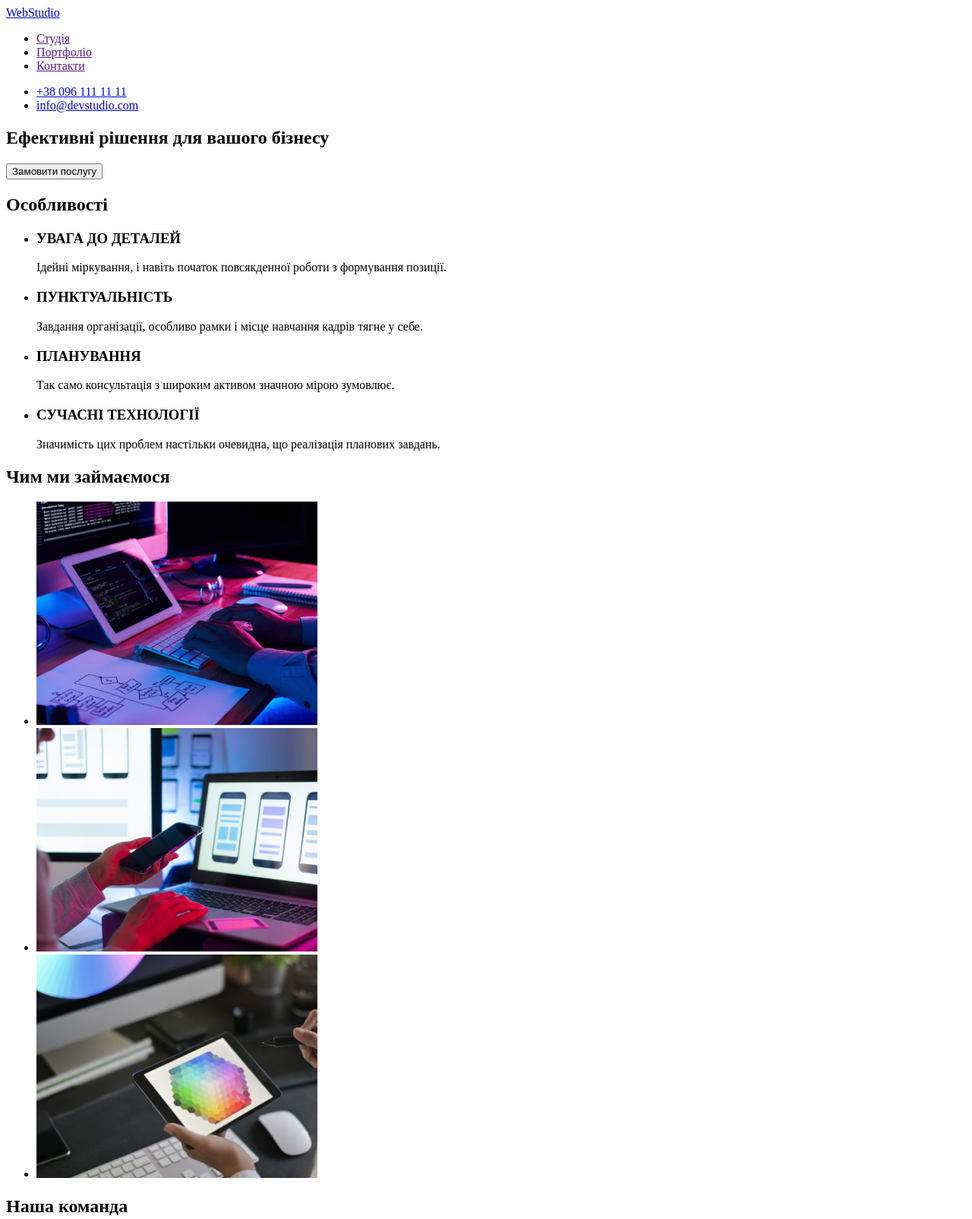
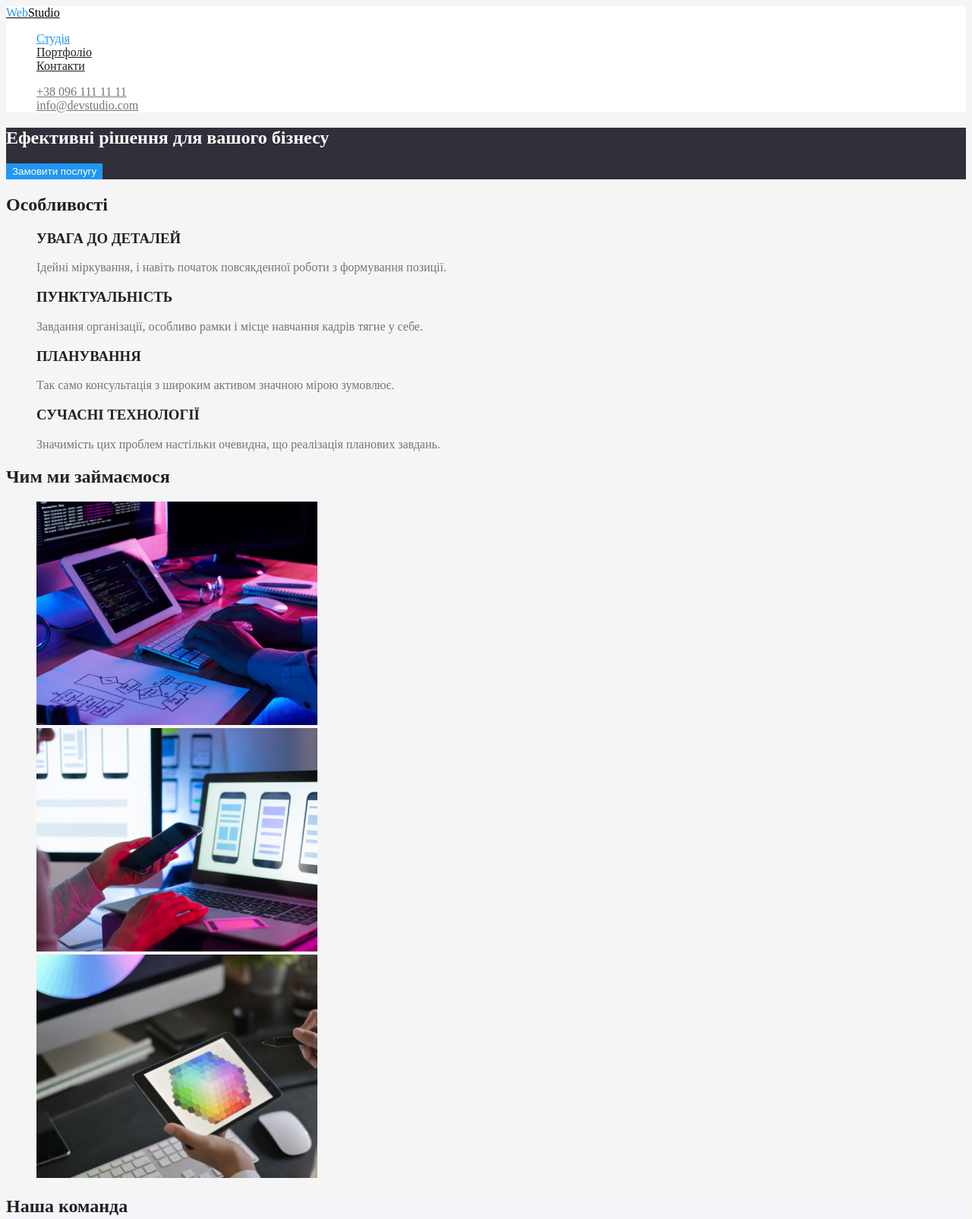
Before and after one commit to Vitalii-IT/goit-markup-hw-02, a plain HTML site: page index.html in a window 1280 px wide. Shown: the top 1604 px of the page at 76% size. Drawn offline with Linux system fonts and the light colour scheme.

Commit message:
Add CSS styles for index.html

```diff
--- /dev/null
+++ b/css/styles.css
@@ -0,0 +1,107 @@
+:root {
+  --primary-text-color: #757575;
+  --secondary-text-color: #212121;
+  --accent-color: #2196f3;
+}
+
+body {
+  background-color: #f5f5f5;
+  color: var(--primary-text-color);
+}
+
+.list {
+  list-style: none;
+}
+/* HEADER */
+
+.header {
+  background-color: #ffffff;
+}
+
+/* logo */
+
+.logo-blue {
+  color: #2196f3;
+}
+
+.logo-black {
+  color: #000000;
+}
+
+/* site-nav header*/
+
+.site-nav .link {
+  color: var(--secondary-text-color);
+}
+.site-nav .link:hover,
+.site-nav .link:focus {
+  color: var(--accent-color);
+}
+
+.site-nav .link.current {
+    color:var(--accent-color);
+}
+
+/* contacts header */
+
+.contacts .link {
+  color: var(--primary-text-color);
+}
+
+.contacts .link:hover,
+.contacts .link:focus {
+  color: var(--accent-color);
+}
+
+/* MAIN */
+
+.hero {
+  background-color: #2f303a;
+}
+
+.hero-title {
+  color: #ffffff;
+}
+
+.hero-button {
+  color: #ffffff;
+  background-color: var(--accent-color);
+  border-color: transparent;
+}
+
+/* Sections */
+
+.section-title,
+.features-title {
+  color: var(--secondary-text-color);
+}
+
+/* Our team */
+
+.our-team {
+  background-color: #f5f4fa;
+}
+
+.team-names {
+  color: var(--secondary-text-color);
+}
+
+/* Футер */
+
+.logo-white {
+  color: #ffffff;
+}
+
+.footer {
+  background-color: #2f303a;
+}
+
+.address {
+  color: #ffffff;
+}
+
+.footer-contacts .link {
+  color: rgba(255, 255, 255, 0.6);
+}
+
+/* PORTFOLIO STYLES */
--- a/index.html
+++ b/index.html
@@ -5,58 +5,59 @@
     <meta http-equiv="X-UA-Compatible" content="IE=edge">
     <meta name="viewport" content="width=device-width, initial-scale=1.0">
     <title>Головна</title>
+    <link rel="stylesheet" href="./css/styles.css">
   </head>
   <body>
     <!--Шапка сайта-->
-    <header>
+    <header class="header">
       <nav>
-        <a href="./index.html"><span lang="en"><span>Web</span>Studio</span></a>
-        <ul>
-          <li><a href="">Студія</a></li>
-          <li><a href="">Портфоліо</a></li>
-          <li><a href="">Контакти</a></li>
+        <a href="./index.html" class="logo-black"><span lang="en"><span class="logo-blue">Web</span>Studio</span></a>
+        <ul class="site-nav list">
+          <li><a href="./index.html" class="link current">Студія</a></li>
+          <li><a href="./portfolio.html" class="link">Портфоліо</a></li>
+          <li><a href="" class="link">Контакти</a></li>
         </ul>
       </nav>
-      <ul>
-        <li><a href="tel:+380961111111">+38 096 111 11 11</a></li>
-        <li><a href="mailto:info@devstudio.com">info@devstudio.com</a></li>
+      <ul class="contacts list">
+        <li><a href="tel:+380961111111" class="link">+38 096 111 11 11</a></li>
+        <li><a href="mailto:info@devstudio.com" class="link">info@devstudio.com</a></li>
       </ul>
     </header>
 
     <main>
       <!--Герой-->
-      <section>
-        <h1>Ефективні рішення для вашого бізнесу</h1>
-        <button type="button">Замовити послугу</button>
+      <section class="hero">
+        <h1 class="hero-title">Ефективні рішення для вашого бізнесу</h1>
+        <button type="button" class="hero-button">Замовити послугу</button>
       </section>
 
       <!--Особливості-->
-      <section>
-        <h2>Особливості</h2>
-        <ul>
+      <section class="section">
+        <h2 class="section-title">Особливості</h2>
+        <ul class="features list">
           <li>
-            <h3>УВАГА ДО ДЕТАЛЕЙ</h3>
+            <h3 class="features-title">УВАГА ДО ДЕТАЛЕЙ</h3>
             <p>Ідейні міркування, і навіть початок повсякденної роботи з формування позиції.</p>
           </li>
           <li>
-            <h3>ПУНКТУАЛЬНІСТЬ</h3>
+            <h3 class="features-title">ПУНКТУАЛЬНІСТЬ</h3>
             <p>Завдання організації, особливо рамки і місце навчання кадрів тягне у себе.</p>
           </li>
           <li>
-            <h3>ПЛАНУВАННЯ</h3>
+            <h3 class="features-title">ПЛАНУВАННЯ</h3>
             <p>Так само консультація з широким активом значною мірою зумовлює.</p>
           </li>
           <li>
-            <h3>СУЧАСНІ ТЕХНОЛОГІЇ</h3>
+            <h3 class="features-title">СУЧАСНІ ТЕХНОЛОГІЇ</h3>
             <p>Значимість цих проблем настільки очевидна, що реалізація планових завдань.</p>
           </li>
         </ul>
       </section>
 
       <!--Чим ми займаємося-->
-      <section>
-        <h2>Чим ми займаємося</h2>
-        <ul>
+      <section class="section">
+        <h2 class="section-title">Чим ми займаємося</h2>
+        <ul class="list">
           <li><img src="./images/write.jpg" alt="верстаєм" width="370" height="294"></li>
           <li><img src="./images/adapt.jpg" alt="адаптуєм" width="370" height="294"></li>
           <li><img src="./images/style.jpg" alt="стилізуєм" width="370" height="294"></li>
@@ -64,27 +65,27 @@
       </section>
 
       <!--Наша команда-->
-      <section>
-        <h2>Наша команда</h2>
-        <ul>
+      <section class="our-team section">
+        <h2 class="section-title">Наша команда</h2>
+        <ul class="team list">
           <li>
             <img src="./images/igor.jpg" alt="фото Ігор Дем'яненко" width="270" height="260">
-            <h3>Ігор Дем'яненко</h3>
+            <h3 class="team-names">Ігор Дем'яненко</h3>
             <p>Product Designer</p>
           </li>
           <li>
             <img src="./images/olga.jpg" alt="фото Ольга Рєпіна" width="270" height="260">
-            <h3>Ольга Рєпіна</h3>
+            <h3 class="team-names">Ольга Рєпіна</h3>
             <p>Frontend Developer</p>
           </li>
           <li>
             <img src="./images/mykola.jpg" alt="фото Микола Тарасов" width="270" height="260">
-            <h3>Микола Тарасов</h3>
+            <h3 class="team-names">Микола Тарасов</h3>
             <p>Marketing</p>
           </li>
           <li>
             <img src="./images/miykhailo.jpg" alt="фото Михайло Єрмаков" width="270" height="260">
-            <h3>Михайло Єрмаков</h3>
+            <h3 class="team-names">Михайло Єрмаков</h3>
             <p>UI Designer</p>
           </li>
         </ul>
@@ -92,13 +93,13 @@
     </main>
 
     <!--Футер-->
-    <footer>
-      <a href="./index.html"><span lang="en"><span>Web</span>Studio</span></a>
+    <footer class="footer">
+      <a href="./index.html" class="logo logo-white"><span lang="en"><span class="logo-blue">Web</span>Studio</span></a>
       <address>
-        <p>м. Київ, пр-т Лесі Українки, 26</p>
-        <ul>
-          <li><a href="mailto:info@devstudio.com">info@devstudio.com</a></li>
-          <li><a href="tel:+380961111111">+38 096 111 11 11</a></li>
+        <p class="address">м. Київ, пр-т Лесі Українки, 26</p>
+        <ul class="footer-contacts list">
+          <li><a href="mailto:info@devstudio.com" class="link">info@devstudio.com</a></li>
+          <li><a href="tel:+380961111111" class="link">+38 096 111 11 11</a></li>
         </ul>
       </address>
     </footer>
```
